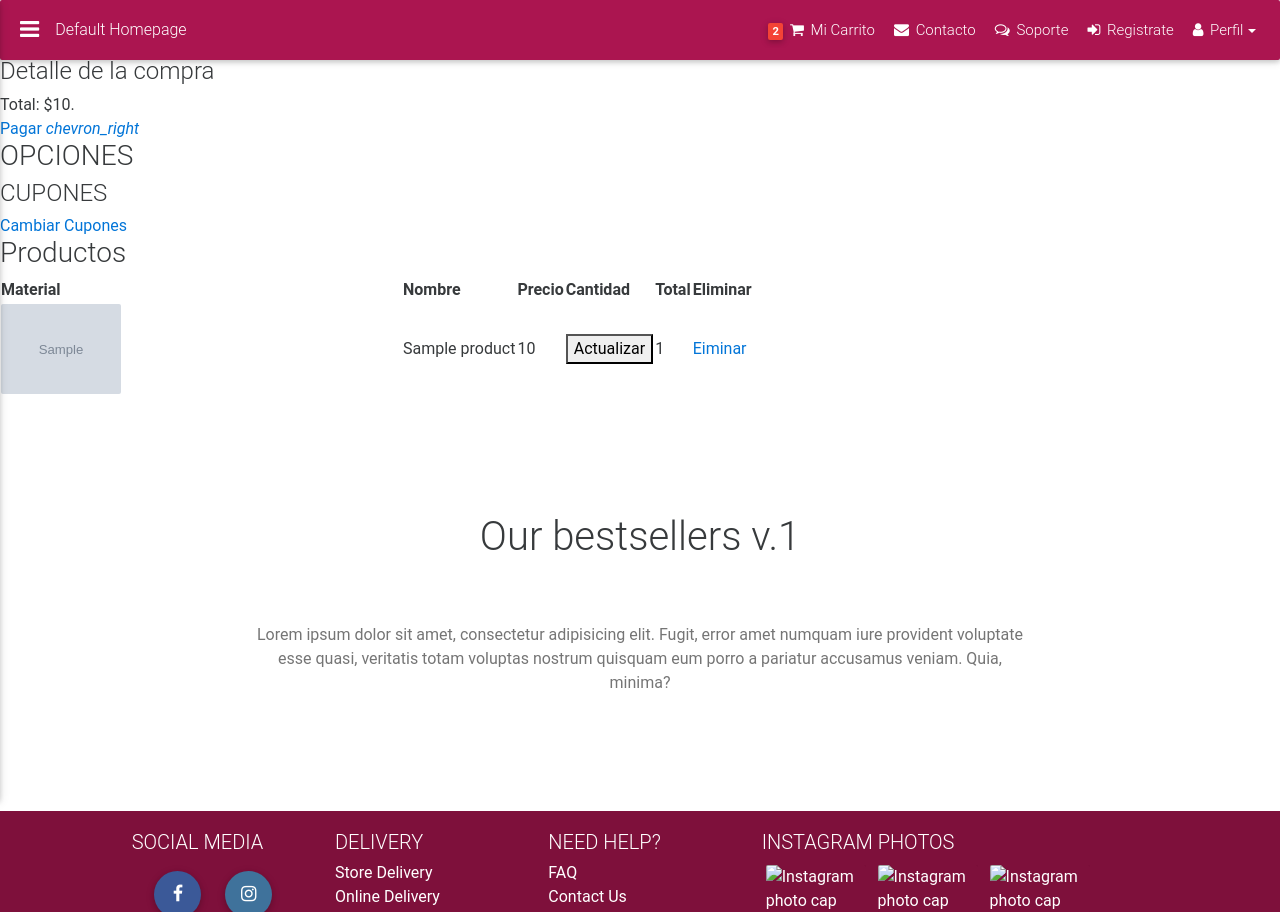
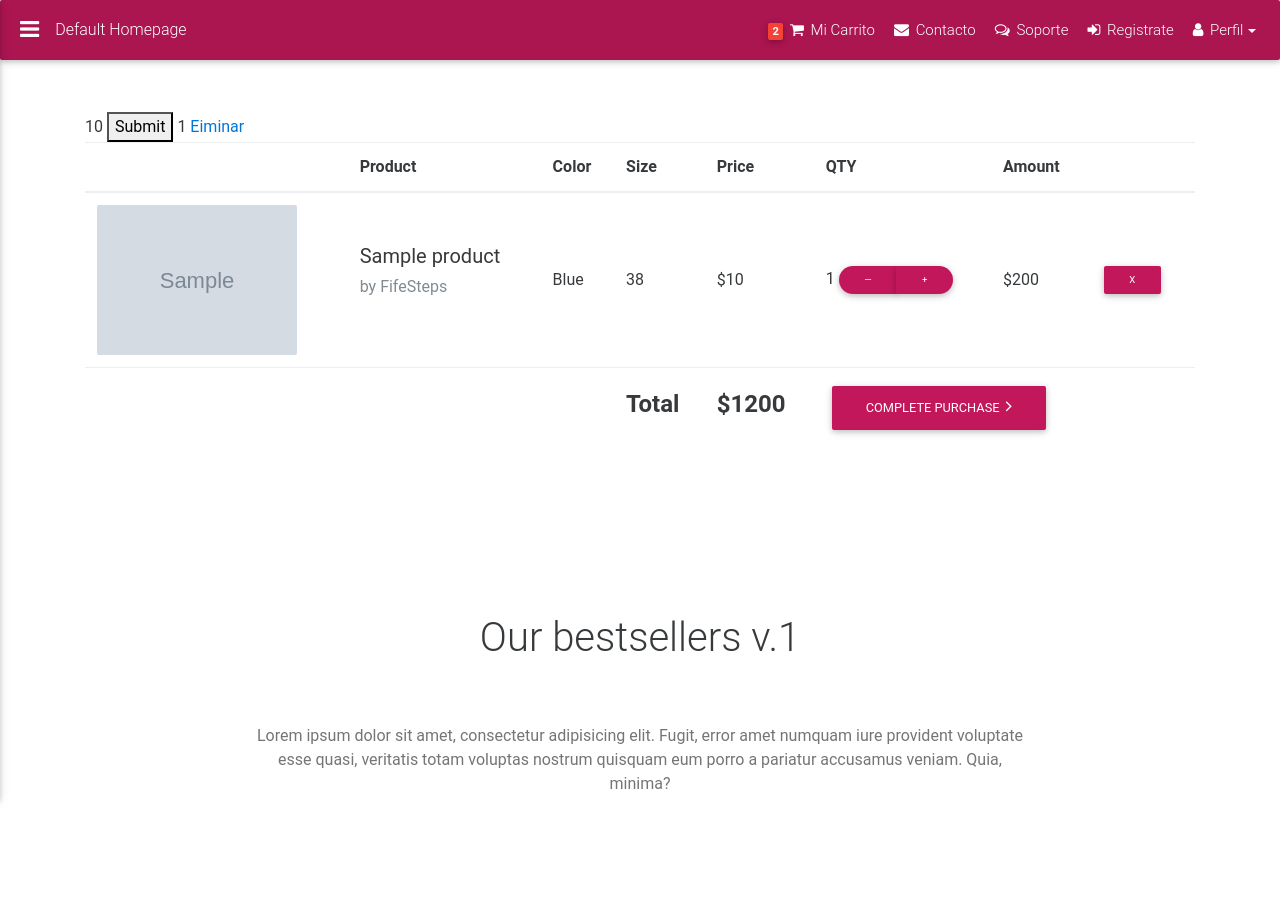
Before and after one commit to dafma/SE-comerceD, a Django app: template cart/templates/cart/detail.html in a window 1280 px wide. Shown: the top 912 px of the page. Run offline with Django 3.2, Linux system fonts and the light colour scheme; the template is opened without the code that fills it: most values are stand-ins (such as "Sample title", 1, 10 or a date in 2020); grey boxes marked "Sample" are stand-in pictures; some libraries are stand-ins or nearby versions; some web fonts are replaced.

Commit message:
add detail shoping

```diff
--- a/cart/templates/cart/detail.html
+++ b/cart/templates/cart/detail.html
@@ -4,88 +4,104 @@
 Tu carito de compras
 {% endblock %}
 {% block contenido %}
-    <style>
-    .img-responsive-c {
-    max-width: 30%;
-    height: auto;
-    display: block;
-}
-    </style>
-    <h4>Tu carrito</h4>
-
-    <div class="mdl-grid">
-		<div class="mdl-cell mdl-cell--3-col">
 			 <a href="{% url "shop:product_list" %}" class="continue">Continuar comprando</a>
-			<div class="clearfix"></div>
-            <div class="mdl-cell mdl-cell--12-col mdl-cell--12-col-tablet mdl-card mdl-shadow--3dp">
-              <div class="mdl-card__title">
-                 <h4 class="mdl-card__title-text">Detalle de la compra</h4>
-              </div>
-              <div class="mdl-card__supporting-text">
-                <span class="mdl-typography--font-light mdl-typography--subhead">
-                    Total: ${{ cart.get_total_price }}.
-                </span>
-              </div>
-              <div class="mdl-card__actions">
+            Total: ${{ cart.get_total_price }}
         <a class="android-link mdl-button mdl-js-button mdl-typography--text-uppercase" href="{% url "orders:order_create" %}" data-upgraded=",MaterialButton">
                   Pagar
-                   <i class="material-icons">chevron_right</i>
                  </a>
-              </div>
-            </div>
-            <div class="total-item">
-				<h3>OPCIONES</h3>
-				<h4>CUPONES</h4>
-				<a class="cpns" href="#">Cambiar Cupones</a>
-			</div>
-		</div>
-		<div class="mdl-cell mdl-cell--9-col">
-			<h3>Productos</h3>
-			<div class="cart-header">
-				<div class="close1"> </div>
-			 </div>
-            <table class="mdl-data-table mdl-js-data-table mdl-data-table--selectable mdl-shadow--2dp">
+
+
+
+<main id="mainContainer">
+    <!-- Main Container -->
+    <div class="container">
+
+      <section class="section">
+                <!--Shopping Cart table-->
+        <div class="table-responsive">
+          <table class="table product-table">
+            <!--Table head-->
             <thead>
               <tr>
-                  <th class="mdl-data-table__cell--non-numeric">Material</th>
-                  <th>Nombre</th>
-                    <th>Precio</th>
-                    <th>Cantidad</th>
-                     <th>Total</th>
-                    <th>Eliminar</th>
+                <th></th>
+                <th>Product</th>
+                <th>Color</th>
+                <th>Size</th>
+                <th>Price</th>
+                <th>QTY</th>
+                <th>Amount</th>
+                <th></th>
               </tr>
             </thead>
+            <!--/Table head-->
+
+            <!--Table body-->
             <tbody>
+
+              <!--First row-->
+
+              <tr>
                   {% for item in cart %}
                     {% with product=item.product %}
-                        <tr>
-                            <td>
-                                <img class="img-responsive-c" src="{{ product.imagen.url}}">
-                            </td>
-                            <td>{{ product.nombre }}</td>
-                            <td>{{ item.price }}</td>
-                            <td>
+                           {{ item.price }}
                             <form action="{% url "cart:cart_add" product.id %}" method="post">
                                 {% csrf_token %}
                                 {{ item.update_quantity_form.quantity }}
                                 {{ item.update_quantity_form.update }}
-                                                <input type="submit"  value="Actualizar" class="mdl-button mdl-js-button mdl-js-ripple-effect mdl-button--accent">
+                                <input type="submit">
                             </form>
+                            {{ item.total_price }}
+                            <a href="{% url "cart:cart_remove" product.id%}">Eiminar</a>
+                <th scope="row">
+                  <img src="{{ product.imagen.url}}" alt="" class="img-fluid z-depth-0">
+                </th>
+                <td>
+                  <h5><strong>{{ product.nombre }}</strong></h5>
+                  <p class="text-muted">by FifeSteps</p>
                 </td>
+                <td>Blue</td>
+                <td>38</td>
+                <td>${{ item.price }}</td>
+                <td class="center-on-small-only">
+                  <span class="qty">1 </span>
+                  <div class="btn-group radio-group" data-toggle="buttons">
+                    <label class="btn btn-sm btn-primary btn-rounded">
+                      <input type="radio" name="options" id="option1">&mdash;
+                    </label>
+                    <label class="btn btn-sm btn-primary btn-rounded">
+                      <input type="radio" name="options" id="option2">+
+                    </label>
+                  </div>
+                </td>
+                <td>$200</td>
                 <td>
-                            {{ item.total_price }}
+                  <button type="button" class="btn btn-sm btn-primary" data-toggle="tooltip" data-placement="top" title="Remove item">X
+                  </button>
                 </td>
-                        <td>
-                            <a href="{% url "cart:cart_remove" product.id%}" class="mdl-button mdl-js-button mdl-button--primary">Eiminar</a>
-                        </td>
-                        </tr>
                   {% endwith %}
                   {% endfor %}
+              </tr>
+              <!--/First row-->
+              <!--Fourth row-->
+              <tr>
+                <td colspan="3"></td>
+                <td>
+                  <h4><strong>Total</strong></h4></td>
+                <td>
+                  <h4><strong>$1200</strong></h4></td>
+                <td colspan="3"><button type="button" class="btn btn-primary">Complete purchase  <i class="fa fa-angle-right right"></i></button></td>
+              </tr>
+              <!--/Fourth row-->
+
             </tbody>
+            <!--/Table body-->
           </table>
-
+        </div>
+        <!--/Shopping Cart table-->
+      </section>
 
     </div>
-		<div class="clearfix"> </div>
-	</div>
+    <!-- /.Main Container -->
+  </main>
+
 {% endblock %}
```
Also changed, not shown: db.sqlite3. Lines whose indentation alone changed are shown as unchanged.
